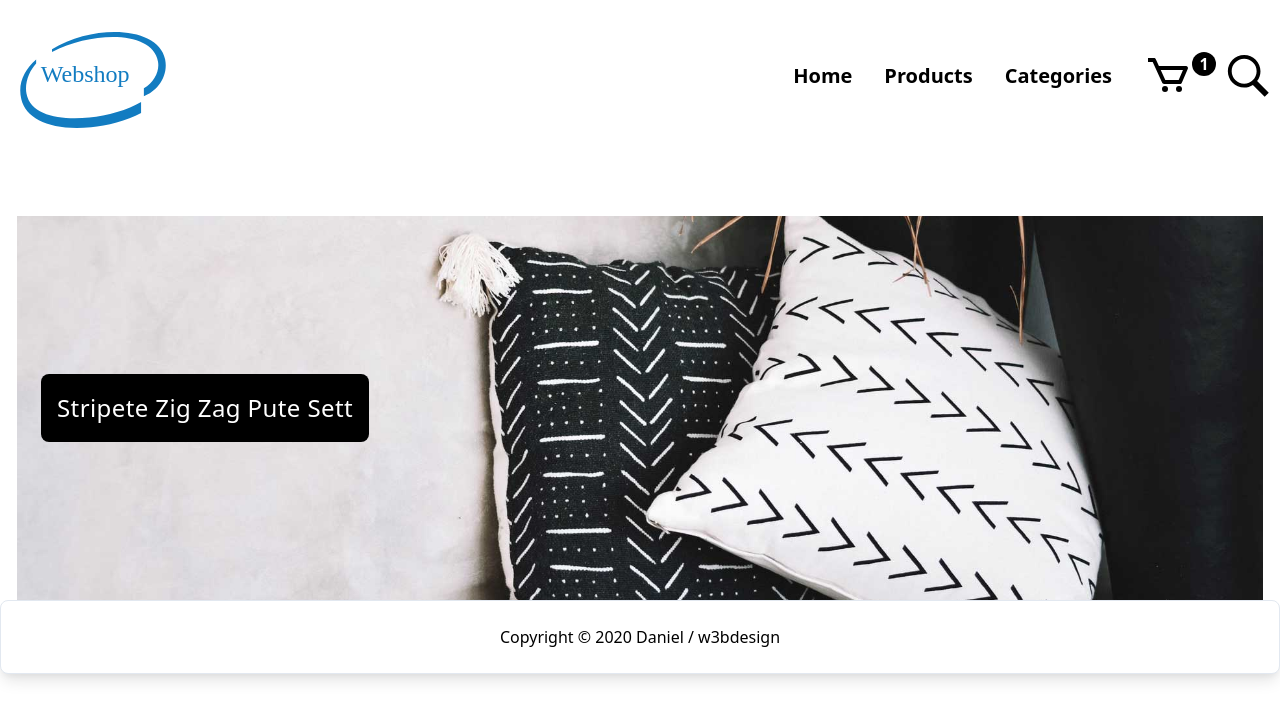
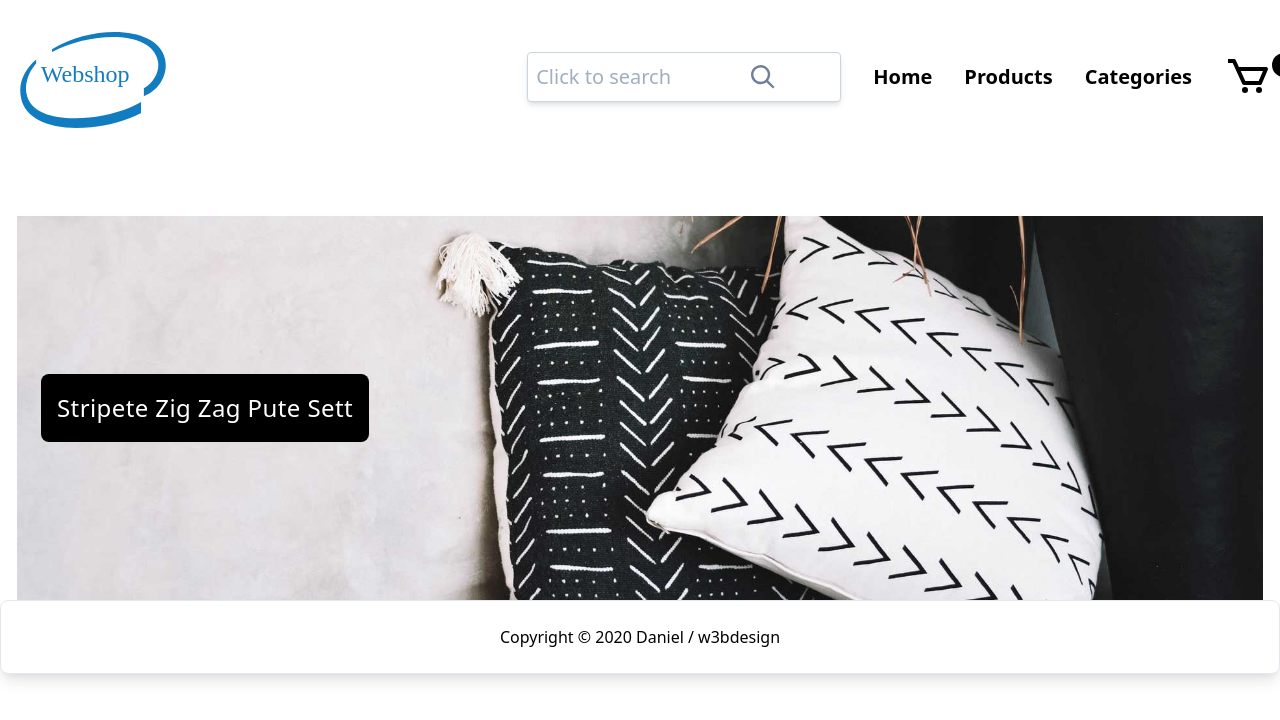
Before and after one commit to enthusiastdev121/woocommerce, a Nuxt app: page / in a window 1280 px wide. Shown: the top 720 px of the page. Built offline with nearby package versions, Linux system fonts and the light colour scheme.

Commit message:
Add search bar visible by default

```diff
--- a/components/Header/Navbar.vue
+++ b/components/Header/Navbar.vue
@@ -57,6 +57,11 @@
                   <li
                     class="inline-block py-2 text-xl font-semibold no-underline lg:text-base lg:px-4"
                   >
+                    <Search />
+                  </li>
+                  <li
+                    class="inline-block py-2 text-xl font-semibold no-underline lg:text-base lg:px-4"
+                  >
                     <NuxtLink to="/">
                       <span
                         class="text-xl text-white no-underline lg:text-black is-active"
@@ -90,11 +95,6 @@
                   >
                     <Cart />
                   </li>
-                  <li
-                    class="inline-block py-2 text-xl font-semibold no-underline lg:text-base lg:px-4"
-                  >
-                    <Search />
-                  </li>
                 </ul>
               </nav>
             </div>
--- a/components/Header/Search.vue
+++ b/components/Header/Search.vue
@@ -1,11 +1,27 @@
 <template>
   <div>
-    <span class="text-xl text-white no-underline lg:text-black is-active">
-      <img
-        class="h-12 cursor-pointer"
-        aria-label="Cart"
-        src="~/assets/Search.svg"
-    /></span>
+    <div
+      class="relative text-xl text-white no-underline lg:text-black is-active"
+    >
+      <input
+        class="p-2 text-black border border-gray-400 rounded shadow-md"
+        type="text"
+        placeholder="Click to search"
+      />
+      <div
+        class="absolute inset-y-0 flex items-center pl-56 pointer-events-none"
+      >
+        <svg
+          class="w-6 h-6 text-gray-600 pointer-events-none fill-current"
+          xmlns="http://www.w3.org/2000/svg"
+          viewBox="0 0 20 20"
+        >
+          <path
+            d="M12.9 14.32a8 8 0 1 1 1.41-1.41l5.35 5.33-1.42 1.42-5.33-5.34zM8 14A6 6 0 1 0 8 2a6 6 0 0 0 0 12z"
+          ></path>
+        </svg>
+      </div>
+    </div>
   </div>
 </template>
 
--- a/nuxt.config.js
+++ b/nuxt.config.js
@@ -38,6 +38,7 @@ export default {
 
   // Build Configuration (https://go.nuxtjs.dev/config-build)
   build: {
+    transpile: ['vue-instantsearch', 'instantsearch.js/es'],
     extend(config, { isDev, isClient }) {
       if (isDev && isClient) {
         config.module.rules.push({
--- a/package.json
+++ b/package.json
@@ -14,10 +14,12 @@
   },
   "dependencies": {
     "@nuxtjs/apollo": "^4.0.1-rc.4",
+    "algoliasearch": "^4.6.0",
     "core-js": "^3.7.0",
     "graphql-tag": "^2.11.0",
     "nuxt": "^2.14.7",
     "vue": "^2.6.12",
+    "vue-instantsearch": "^3.4.2",
     "vue-server-renderer": "^2.6.12",
     "vue-template-compiler": "^2.6.12"
   },
```
Also changed, not shown: 1 other file (tests, documents, lock files or other folders).
